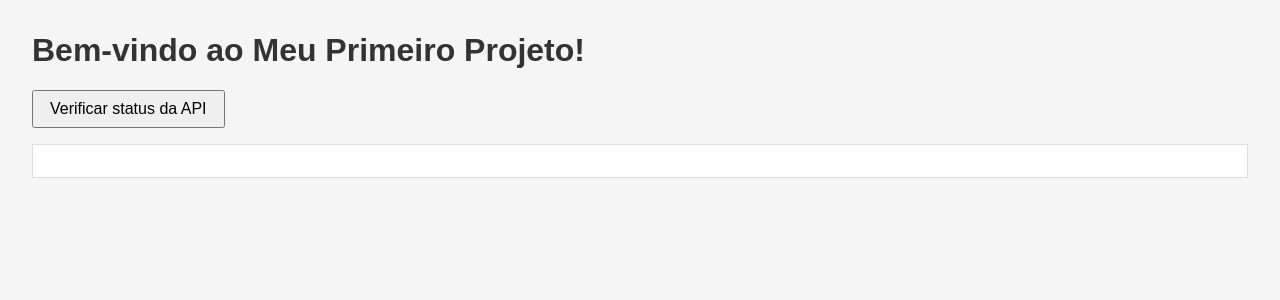
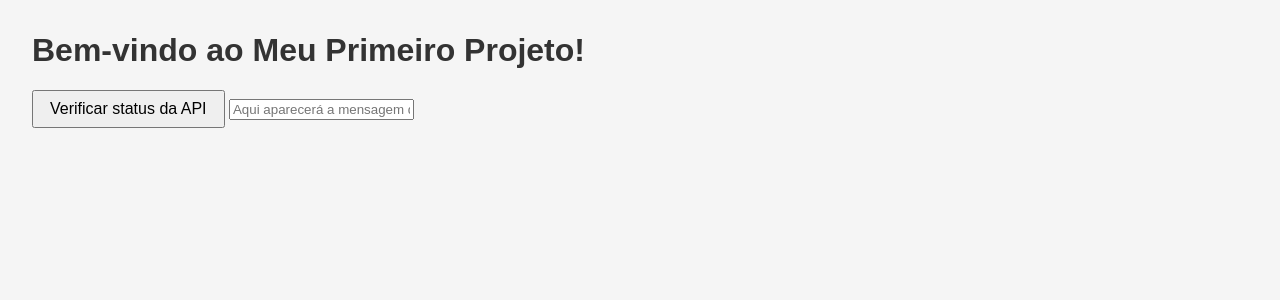
Before and after one commit to Adilso1970/meu-primeiro-projeto, a Flask app: page / in a window 1280 px wide. Shown: the top 300 px of the page. Run offline with Flask 3, Linux system fonts and the light colour scheme.

Commit message:
feat: adiciona JS para chamar /api/status

```diff
--- a/templates/index.html
+++ b/templates/index.html
@@ -2,20 +2,26 @@
 <html lang="pt-BR">
 <head>
   <meta charset="UTF-8">
+  <meta name="viewport" content="width=device-width, initial-scale=1.0">
   <title>Meu Primeiro Projeto</title>
   <link rel="stylesheet" href="{{ url_for('static', filename='style.css') }}">
 </head>
 <body>
   <h1>Bem-vindo ao Meu Primeiro Projeto!</h1>
-  <button id="btn">Verificar status da API</button>
-  <pre id="output"></pre>
+  <button id="btn-status">Verificar status da API</button>
+  <input type="text" id="api-output" readonly placeholder="Aqui aparecerá a mensagem da API">
 
   <script>
-    document.getElementById('btn').onclick = async () => {
-      const res = await fetch('/api/status');
-      const data = await res.json();
-      document.getElementById('output').textContent = JSON.stringify(data, null, 2);
-    };
+    document.getElementById('btn-status').addEventListener('click', async () => {
+      try {
+        const resp = await fetch('/api/status');
+        if (!resp.ok) throw new Error(`HTTP ${resp.status}`);
+        const data = await resp.json();
+        document.getElementById('api-output').value = data.message;
+      } catch (err) {
+        document.getElementById('api-output').value = 'Erro: ' + err.message;
+      }
+    });
   </script>
 </body>
 </html>
```
